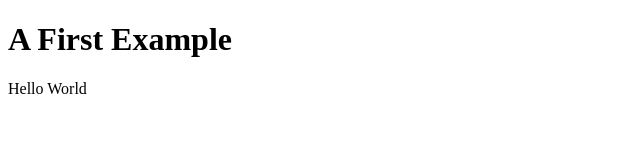
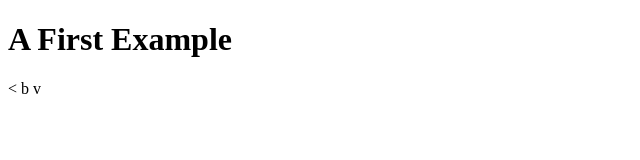
Before and after one commit to c1kfa10001/aimproject.github.io, a plain HTML site: page index.html in a window 1280 px wide. Shown: the full height of the page, 0-640 px from the left. Drawn offline with Linux system fonts and the light colour scheme.

Commit message:
doc-update

```diff
--- a/index.html
+++ b/index.html
@@ -8,6 +8,6 @@
 </head>
 <body>
 	<h1> A First Example </h1>
-	<p><script>document.write('Hello World')</script></p>
+	<p>< b v </p>
 </body>
 </html>
```
Also changed, not shown: 2 other files.
